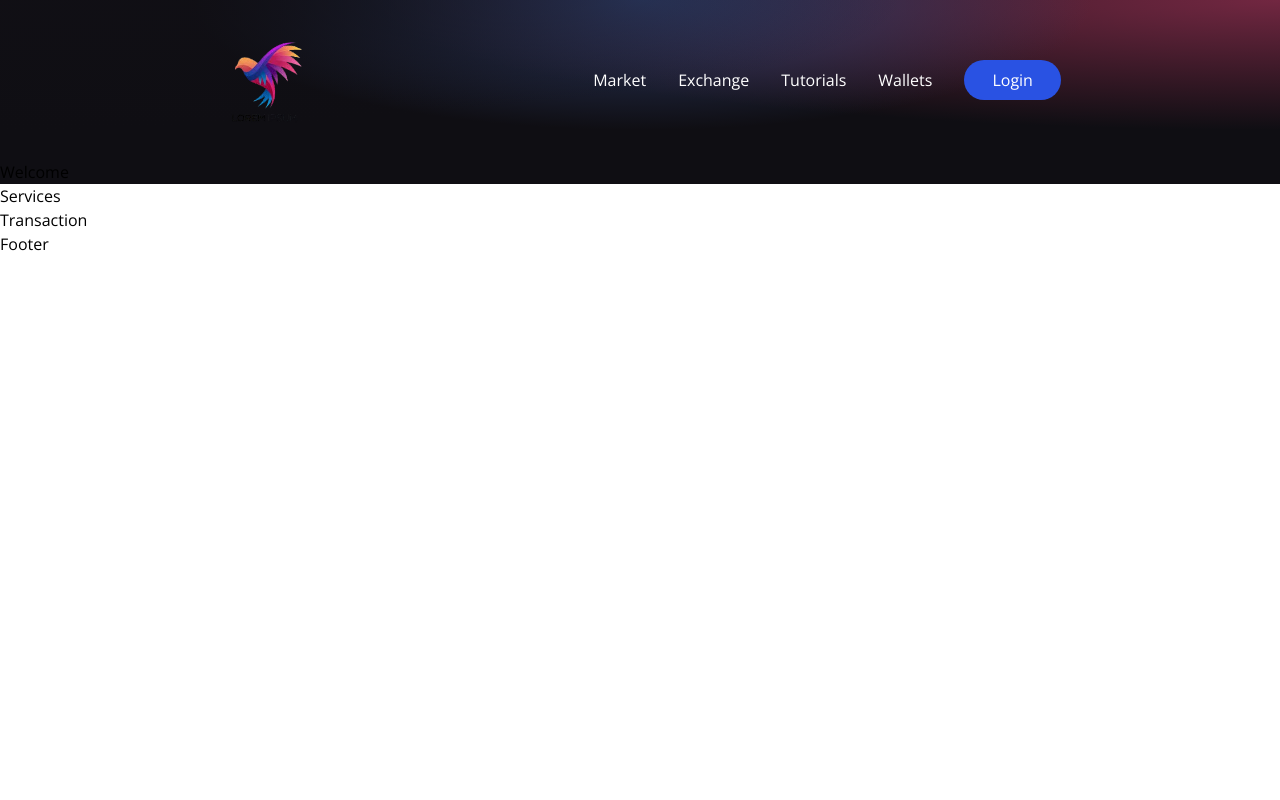
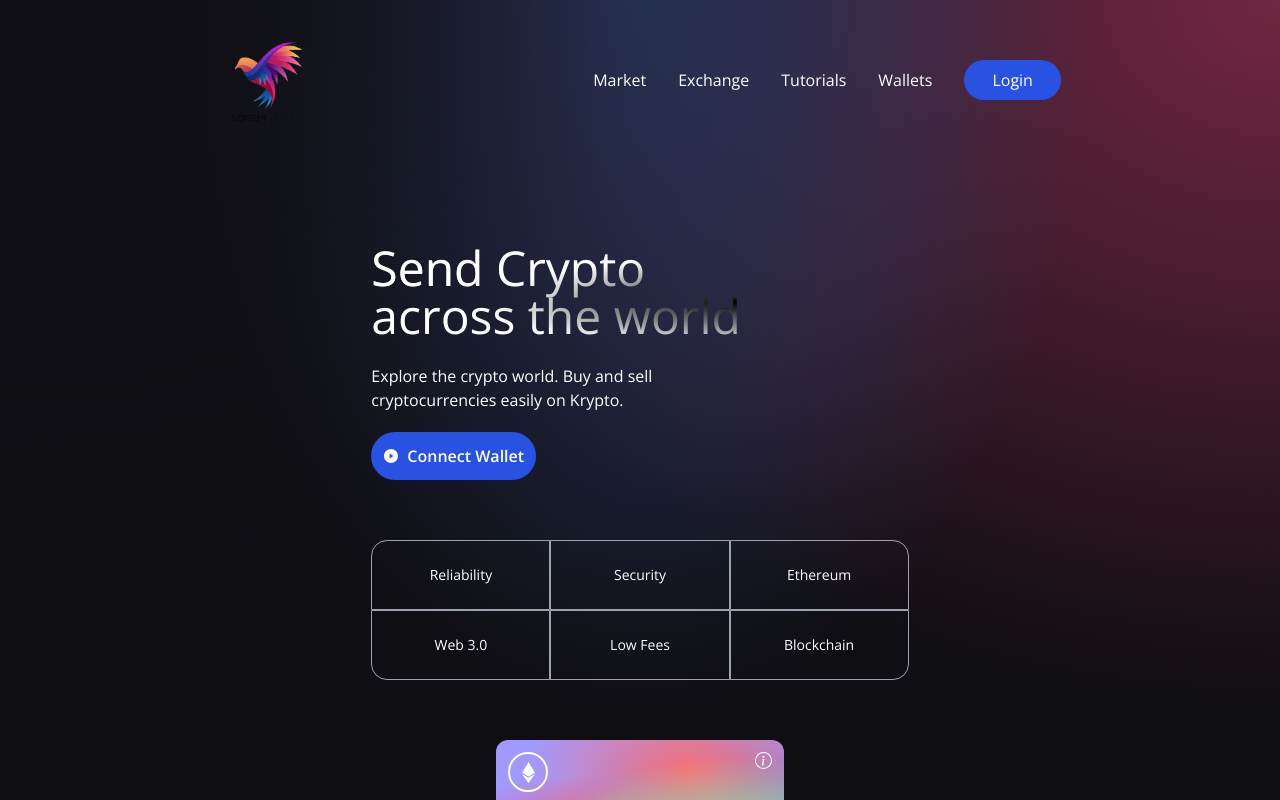
Before and after one commit to alibaba0010/web3.0-tutrorial, a React (Vite) app in the folder client/: page / in a window 1280 px wide. Shown: the top 800 px of the page. Built offline with nearby package versions, Linux system fonts and the light colour scheme.

Commit message:
Adding compoennts and tailwind css to welcome.jsx

```diff
--- a/client/src/components/Welcome.jsx
+++ b/client/src/components/Welcome.jsx
@@ -1,7 +1,59 @@
-import React from "react";
+import React, { useContext } from "react";
+import { AiFillPlayCircle } from "react-icons/ai";
+import { SiEthereum } from "react-icons/si";
+import { BsInfoCircle } from "react-icons/bs";
 
+const commonStyles =
+  "min-h-[70px] sm:px-0 px-2 sm:min-w-[120px] flex justify-center items-center border-[0.5px] border-gray-400 text-sm font-light text-white";
 const Welcome = () => {
-  return <div>Welcome</div>;
+  const connectWallet = () => {
+    // TODO: Implement connecting to wallet using Web3.js
+  };
+  return (
+    <div className="flex w-full justify-center items-center">
+      <div className="flex mf:flex-row flex-col items-start justify-between md:p-20 py-12 px-4">
+        <div className="flex flex-1 justify-start items-start flex-col mf:mr-10">
+          <h1 className="text-3xl sm:text-5xl text-white text-gradient py-1">
+            Send Crypto <br /> across the world
+          </h1>
+          <p className="text-left mt-5 text-white font-light md:w-9/12 w-11/12 text-base">
+            Explore the crypto world. Buy and sell cryptocurrencies easily on
+            Krypto.
+          </p>
+          <button
+            type="button"
+            onClick={connectWallet}
+            className="flex flex-row justify-center items-center my-5 bg-[#2952e3] p-3 rounded-full cursor-pointer hover:bg-[#2546bd]"
+          >
+            <AiFillPlayCircle className="text-white mr-2" />
+            <p className="text-white text-base font-semibold">Connect Wallet</p>
+          </button>
+
+          <div className="grid sm:grid-cols-3 grid-cols-2 w-full mt-10">
+            <div className={`rounded-tl-2xl ${commonStyles}`}>Reliability</div>
+            <div className={commonStyles}>Security</div>
+            <div className={`sm:rounded-tr-2xl ${commonStyles}`}>Ethereum</div>
+            <div className={`sm:rounded-bl-2xl ${commonStyles}`}>Web 3.0</div>
+            <div className={commonStyles}>Low Fees</div>
+            <div className={`rounded-br-2xl ${commonStyles}`}>Blockchain</div>
+          </div>
+        </div>
+
+        <div className="flex flex-col flex-1 items-center justify-start w-full mf:mt-0 mt-10">
+          <div className="p-3 flex justify-end items-start flex-col rounded-xl h-40 sm:w-72 w-full my-5 eth-card .white-glassmorphism ">
+            <div className="flex justify-between flex-col w-full h-full">
+              <div className="flex justify-between items-start">
+                <div className="w-10 h-10 rounded-full border-2 border-white flex justify-center items-center">
+                  <SiEthereum fontSize={21} color="#fff" />
+                </div>
+                <BsInfoCircle fontSize={17} color="#fff" />
+              </div>
+            </div>
+          </div>
+        </div>
+      </div>
+    </div>
+  );
 };
 
 export default Welcome;
```
